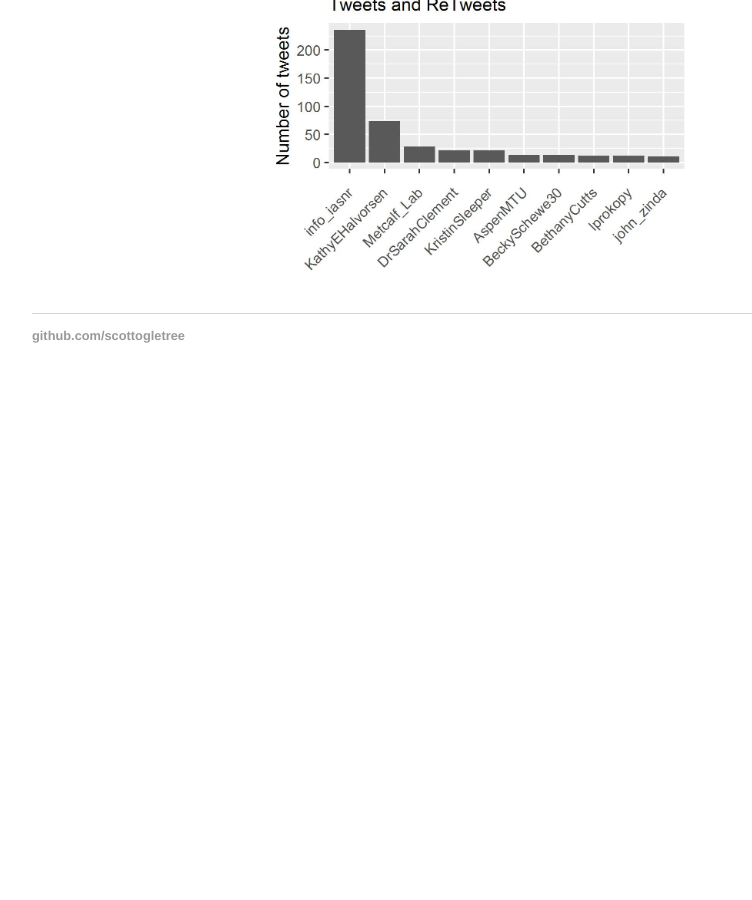
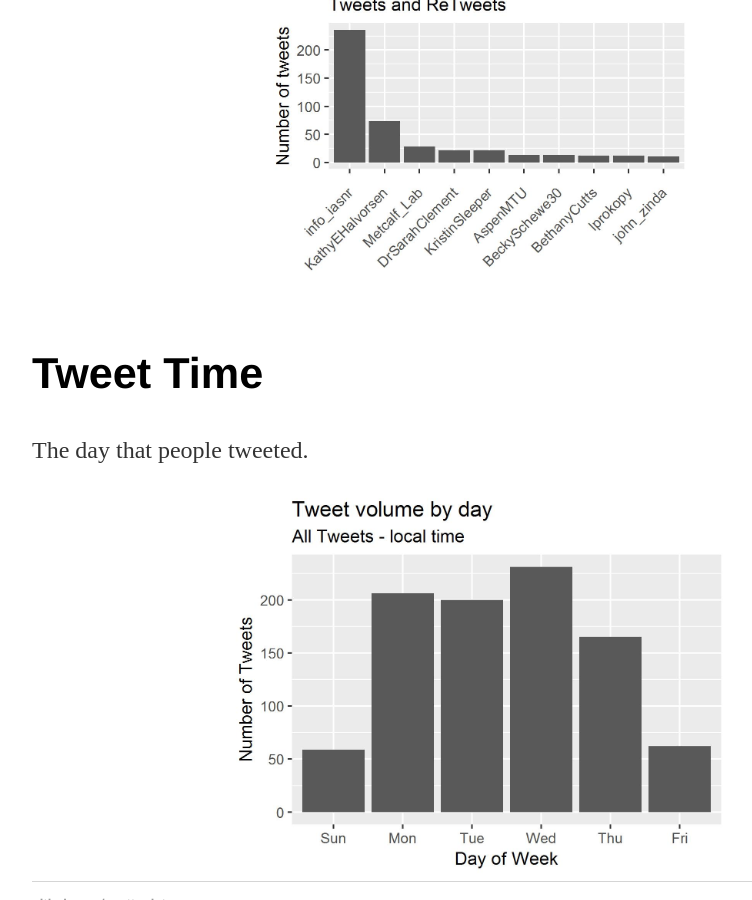
Before and after one commit to scottogletree/ogletrees.github.io, a Jekyll site: the page built from _posts/2018-07-07-ISSRM-twitter.md, in a window 1280 px wide and 900 px high, scrolled down 1234 px. Shown: the whole window, without its empty margins (160-912 px from the left). Built offline with Jekyll 4.4.1, drawn with Linux system fonts in a browser that asks for light colours; before the commit the page ends 1639 px from its top, so only the background shows below that.

Commit message:
Update 2018-07-07-ISSRM-twitter.md

```diff
--- a/_posts/2018-07-07-ISSRM-twitter.md
+++ b/_posts/2018-07-07-ISSRM-twitter.md
@@ -30,3 +30,9 @@
 The top 10 tweeters:
 
 <div style="text-align: center;"><img src="/assests/ISSRM_users.jpg" alt="Drawing" style="width: 500px;"/></div>
+
+## Tweet Time
+
+The day that people tweeted.
+
+<div style="text-align: center;"><img src="/assests/ISSRM_day_vol.jpg" alt="Drawing" style="width: 500px;"/></div>
```
